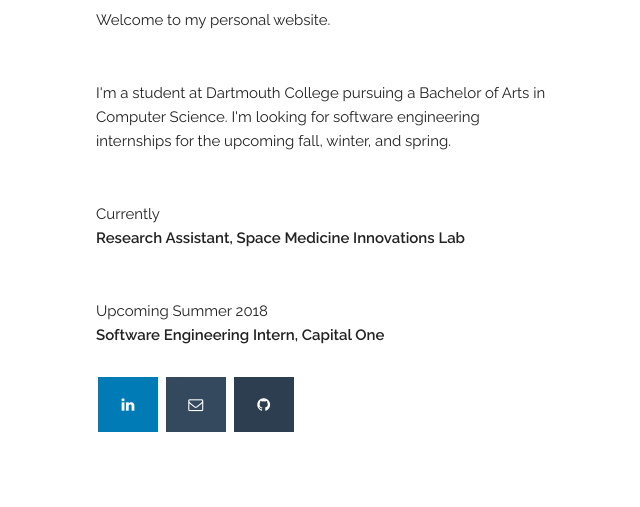
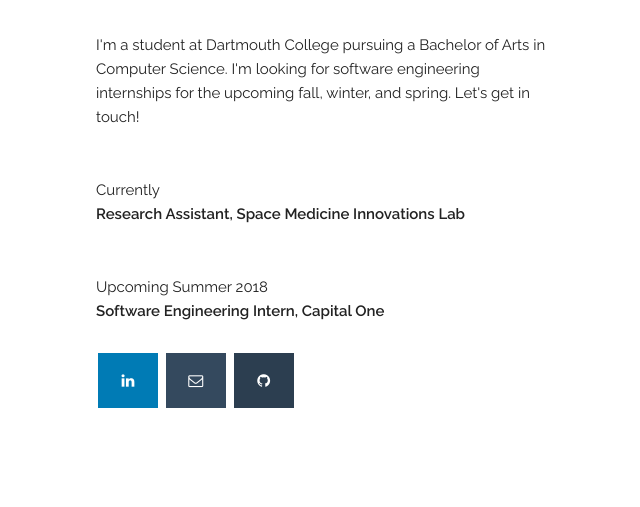
Before and after one commit to stephen19K/stephenliao.me, a plain HTML site: page index.html in a window 1280 px wide. Shown: the part 293-800 px from the top of the page, without its empty margins (64-704 px from the left). Drawn offline with nearby package versions, Linux system fonts and the light colour scheme.

Commit message:
Open Graph tags

```diff
--- a/index.html
+++ b/index.html
@@ -29,6 +29,12 @@
   –––––––––––––––––––––––––––––––––––––––––––––––––– -->
   <link rel="icon" type="image/png" href="images/favicon.png">
 
+  <!-- Open Graph Tags -->
+  <meta property="og:url" content="https://stephen19k.github.io/">
+  <meta property="og:title" content="Stephen Liao">
+  <meta property="og:type" content="website">
+  <meta property="og:description" content="Computer science student at Dartmouth College seeking software engineering opportunities.">
+
 </head>
 <body>
 
@@ -36,11 +42,11 @@
   –––––––––––––––––––––––––––––––––––––––––––––––––– -->
   <div class="container">
     <div class="row">
-      <div class="one-half column" style="margin-top: 25%">
+      <div class="one-half column" style="margin-top: 20%">
         <h4>Hi, I'm Stephen Liao</h4>
         <p>Welcome to my personal website.</p>
         <br>
-        <p>I'm a student at Dartmouth College pursuing a Bachelor of Arts in Computer Science. I'm looking for software engineering internships for the upcoming fall, winter, and spring.</p>
+        <p>I'm a student at Dartmouth College pursuing a Bachelor of Arts in Computer Science. I'm looking for software engineering internships for the upcoming fall, winter, and spring. Let's get in touch!</p>
         <br>
         <p>Currently
           <br>
```
